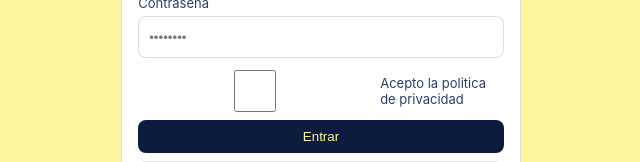
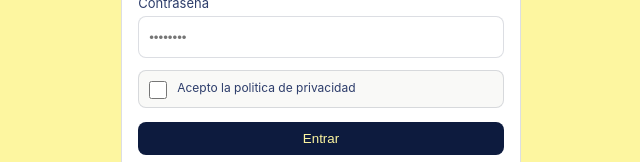
Before and after one commit to Panteres-Grogues-Padel/panteres_grogues-padel, a React (Vite) app in the folder react/: page / in a window 1280 px wide. Shown: the part 186-348 px from the top of the page, without its empty margins (319-959 px from the left). Built offline with nearby package versions, Linux system fonts and the light colour scheme; no server answers; the database is empty.

Commit message:
Arreglar login y icono PWA

```diff
--- a/react/index.html
+++ b/react/index.html
@@ -7,7 +7,8 @@
     <meta name="apple-mobile-web-app-capable" content="yes" />
     <meta name="apple-mobile-web-app-title" content="Panteres Grogues Pàdel" />
     <link rel="manifest" href="/manifest.json" />
-    <link rel="icon" href="/icons/icon.svg" type="image/svg+xml" />
+    <link rel="icon" href="/icons/icon-192.png" sizes="192x192" type="image/png" />
+    <link rel="apple-touch-icon" href="/icons/icon-192.png" />
     <title>Panteres Grogues Pàdel</title>
   </head>
   <body>
--- a/react/src/components/auth/LoginScreen.jsx
+++ b/react/src/components/auth/LoginScreen.jsx
@@ -26,13 +26,14 @@ export default function LoginScreen({ auth }) {
             />
           </div>
 
-          <label className="privacy-row">
+          <label className="privacy-row login-privacy-row">
             <input
+              className="login-privacy-check"
               type="checkbox"
               checked={auth.privacyAccepted}
               onChange={(e) => auth.setPrivacyAccepted(e.target.checked)}
             />
-            <span>Acepto la politica de privacidad</span>
+            <span className="login-privacy-text">Acepto la politica de privacidad</span>
           </label>
 
           <button className="btn btn-primary btn-block" onClick={auth.loginEmail} disabled={auth.loading}>
--- a/react/src/styles.css
+++ b/react/src/styles.css
@@ -220,6 +220,30 @@ select {
   font-size: 13px;
   color: var(--text2);
   margin: 8px 0;
+}
+
+.login-privacy-row {
+  align-items: flex-start;
+  gap: 10px;
+  margin: 10px 0 14px;
+  padding: 8px 10px;
+  border: 0.5px solid var(--border);
+  border-radius: var(--radius);
+  background: #f9f9f7;
+}
+
+.login-privacy-check {
+  width: 18px !important;
+  height: 18px !important;
+  margin-top: 2px;
+  flex-shrink: 0;
+  accent-color: #0d1b3e;
+}
+
+.login-privacy-text {
+  font-size: 12px;
+  color: var(--text2);
+  line-height: 1.45;
 }
 
 .slot-head {
```
Also changed, not shown: react/public/manifest.json.
